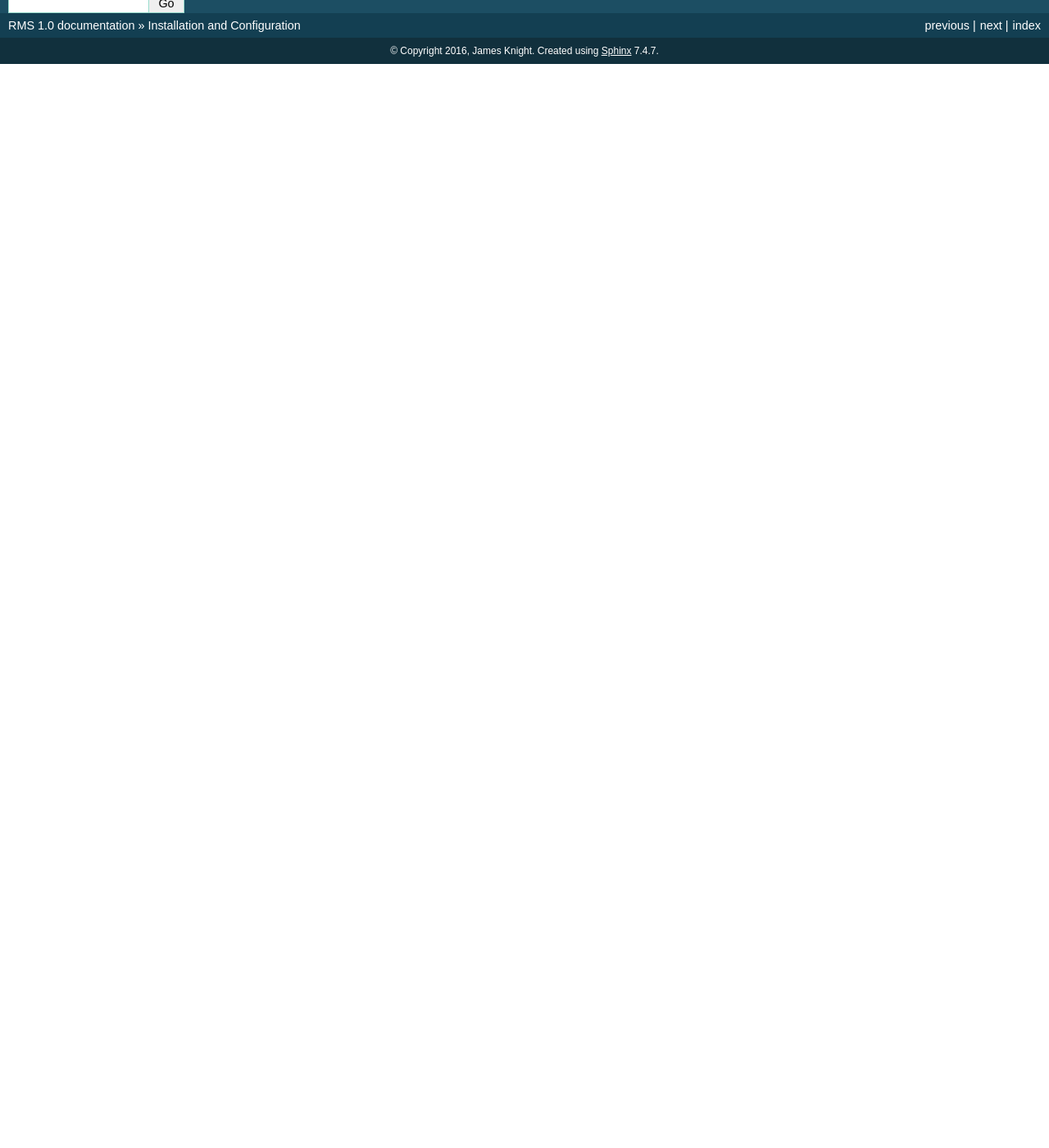
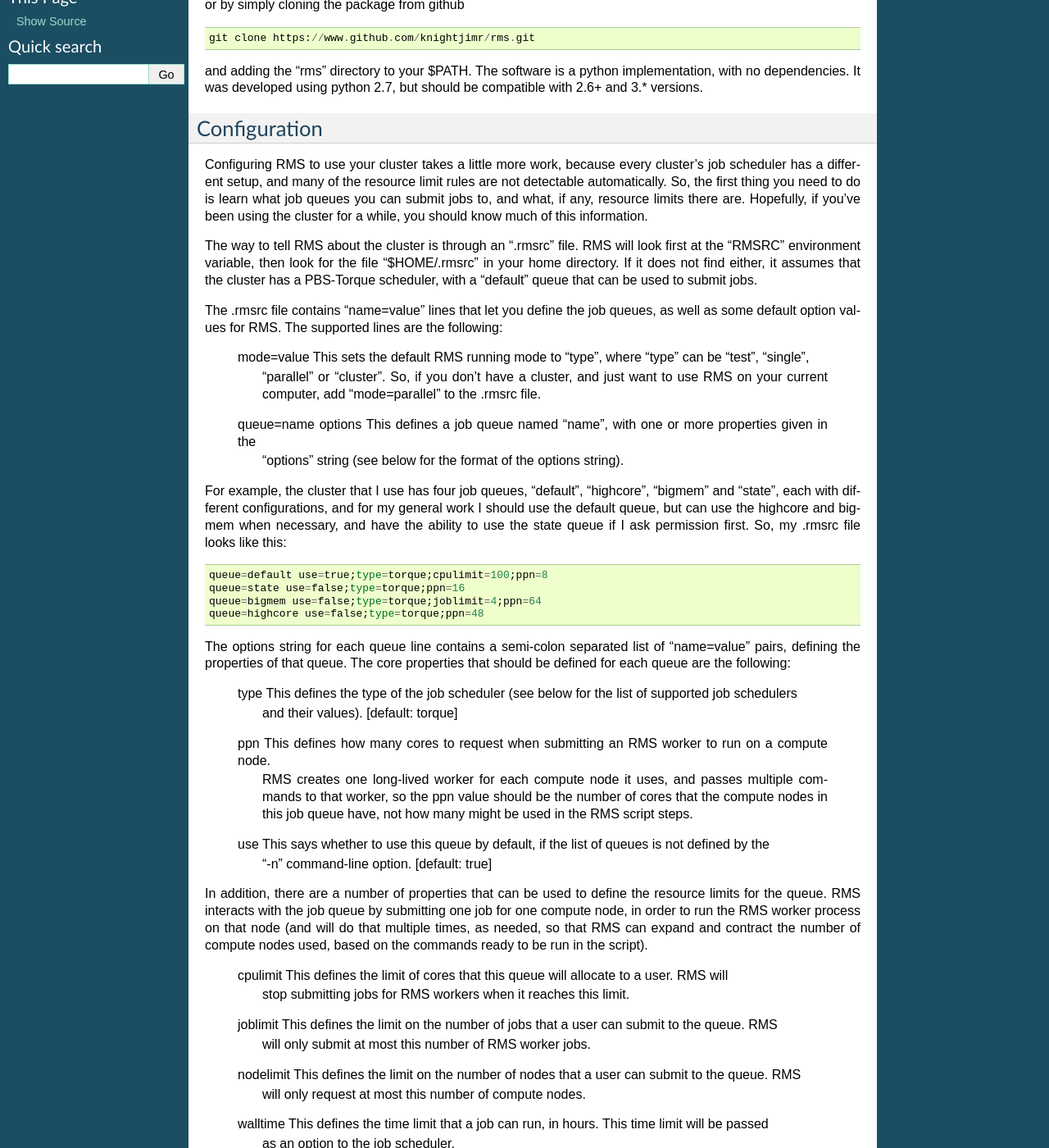
Before and after one commit to knightjimr/rms, a Sphinx documentation site: the page built from docs/installation.rst, in a window 1280 px wide and 1400 px high, scrolled down 270 px. Shown: the whole window at 82% size. Built offline with Sphinx 7.4.7, drawn with Linux system fonts in a browser that asks for light colours; before the commit the page ends 900 px from its top, so only the background shows below that; some of the changed text lies outside the part shown.

Commit message:
Next commit

```diff
--- a/docs/installation.rst
+++ b/docs/installation.rst
@@ -2,4 +2,85 @@
 Installation and Configuration
 ==============================
 
-This shows how to install the software.
+Installation
+------------
+
+[Note:  The RMS software is not currently available on github, but will be once the documentation is completed.]
+
+RMS can be installed using the following command: ::
+
+   pip install git+https://www.github.com/knightjimr/rms
+
+or by simply cloning the package from github ::
+
+   git clone https://www.github.com/knightjimr/rms.git
+
+and adding the "rms" directory to your $PATH.  The software is a python implementation, with no dependencies.
+It was developed using python 2.7, but should be compatible with 2.6+ and 3.* versions.
+
+Configuration
+-------------
+
+Configuring RMS to use your cluster takes a little more work, because every cluster's job scheduler has a
+different setup, and many of the resource limit rules are not detectable automatically.  So, the first thing
+you need to do is learn what job queues you can submit jobs to, and what, if any, resource limits there are.
+Hopefully, if you've been using the cluster for a while, you should know much of this information.
+
+The way to tell RMS about the cluster is through an ".rmsrc" file.  RMS will look first at the "RMSRC"
+environment variable, then look for the file "$HOME/.rmsrc" in your home directory.  If it does not find
+either, it assumes that the cluster has a PBS-Torque scheduler, with a "default" queue that can be used
+to submit jobs.
+
+The .rmsrc file contains "name=value" lines that let you define the job queues, as well as some default option
+values for RMS.  The supported lines are the following:
+
+   mode=value           This sets the default RMS running mode to "type", where "type" can be "test", "single",
+                        "parallel" or "cluster".  So, if you don't have a cluster, and just want to use RMS on
+                        your current computer, add "mode=parallel" to the .rmsrc file.
+   queue=name options   This defines a job queue named "name", with one or more properties given in the
+                        "options" string (see below for the format of the options string).
+
+For example, the cluster that I use has four job queues, "default", "highcore", "bigmem" and "state", each with
+different configurations, and for my general work I should use the default queue, but can use the highcore and
+bigmem when necessary, and have the ability to use the state queue if I ask permission first.  So, my .rmsrc
+file looks like this: ::
+
+   queue=default use=true;type=torque;cpulimit=100;ppn=8
+   queue=state use=false;type=torque;ppn=16
+   queue=bigmem use=false;type=torque;joblimit=4;ppn=64
+   queue=highcore use=false;type=torque;ppn=48
+
+The options string for each queue line contains a semi-colon separated list of "name=value" pairs, defining
+the properties of that queue.  The core properties that should be defined for each queue are the following:
+
+   type     This defines the type of the job scheduler (see below for the list of supported job schedulers
+            and their values).  [default:  torque]
+   ppn      This defines how many cores to request when submitting an RMS worker to run on a compute node.
+            RMS creates one long-lived worker for each compute node it uses, and passes multiple commands
+            to that worker, so the ppn value should be the number of cores that the compute nodes in this
+            job queue have, not how many might be used in the RMS script steps.
+   use      This says whether to use this queue by default, if the list of queues is not defined by the
+            "-n" command-line option.  [default:  true]
+
+In addition, there are a number of properties that can be used to define the resource limits for the
+queue.  RMS interacts with the job queue by submitting one job for one compute node, in order to run the RMS
+worker process on that node (and will do that multiple times, as needed, so that RMS can expand and
+contract the number of compute nodes used, based on the commands ready to be run in the script).
+
+   cpulimit    This defines the limit of cores that this queue will allocate to a user.  RMS will
+               stop submitting jobs for RMS workers when it reaches this limit.
+   joblimit    This defines the limit on the number of jobs that a user can submit to the queue.  RMS
+               will only submit at most this number of RMS worker jobs.
+   nodelimit   This defines the limit on the number of nodes that a user can submit to the queue.  RMS
+               will only request at most this number of compute nodes.
+   walltime    This defines the time limit that a job can run, in hours.  This time limit will be passed
+               as an option to the job scheduler.
+   wallbuffer  This defines the buffer time, in hours, that RMS should use for any job where walltime
+               is defined, in order to stop sending commands to the worker that is near being killed.
+               To avoid interrupted commands, this should be set longer than any command
+               may run.  For example, if a queue defines "walltime=24;wallbuffer=2", RMS will submit a
+               worker job with a time limit of 24 hours, send commands to that worker for the first 22
+               hours, then stop sending commands at the 22 hour mark, and wait for that worker to die
+               as soon as all of the executing commands are completed, or the worker is killed.
+               (If more commands need to be run, new worker jobs will be submitted.)
+   tmp         This defines the location of the local tmp space on a compute node.  [default:  /tmp]
```
Also changed, not shown: docs/clihelp.rst (+6 -6 lines), docs/scriptbasics.rst (added, +69 -0 lines).
